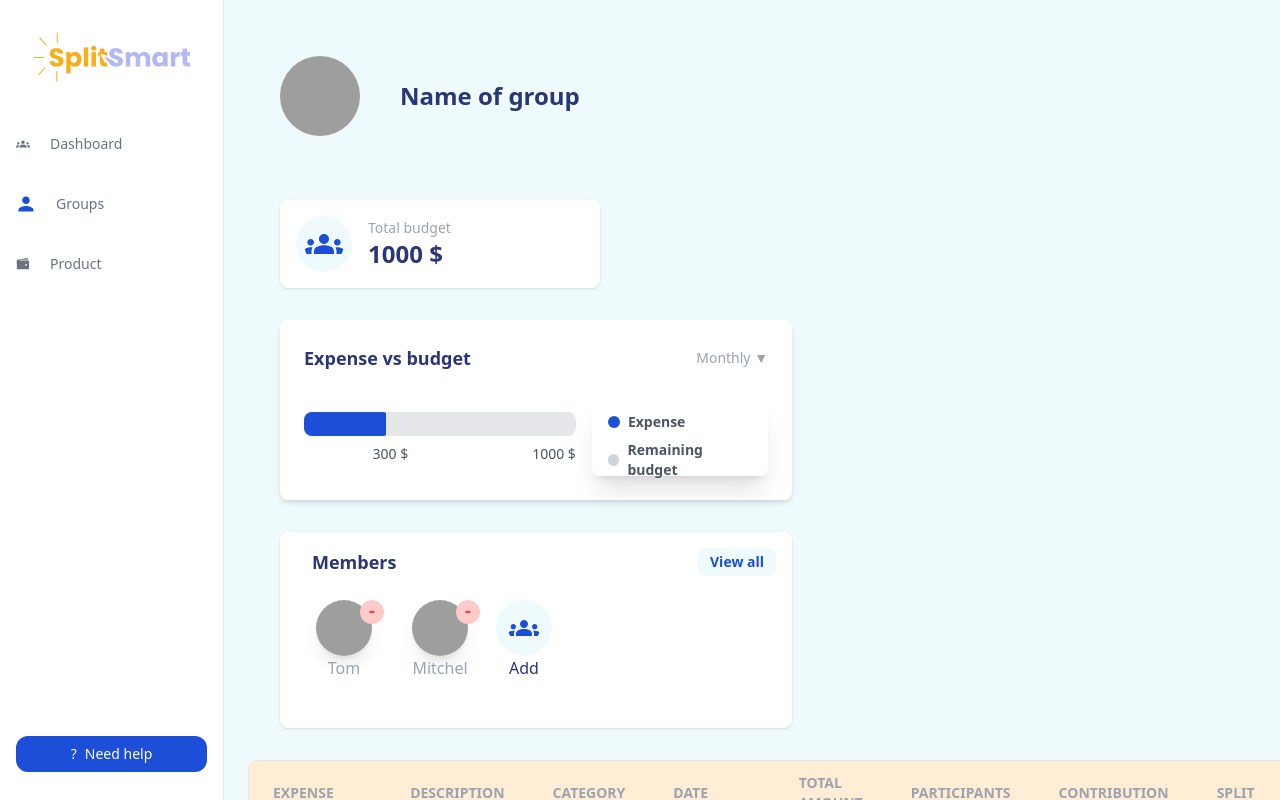
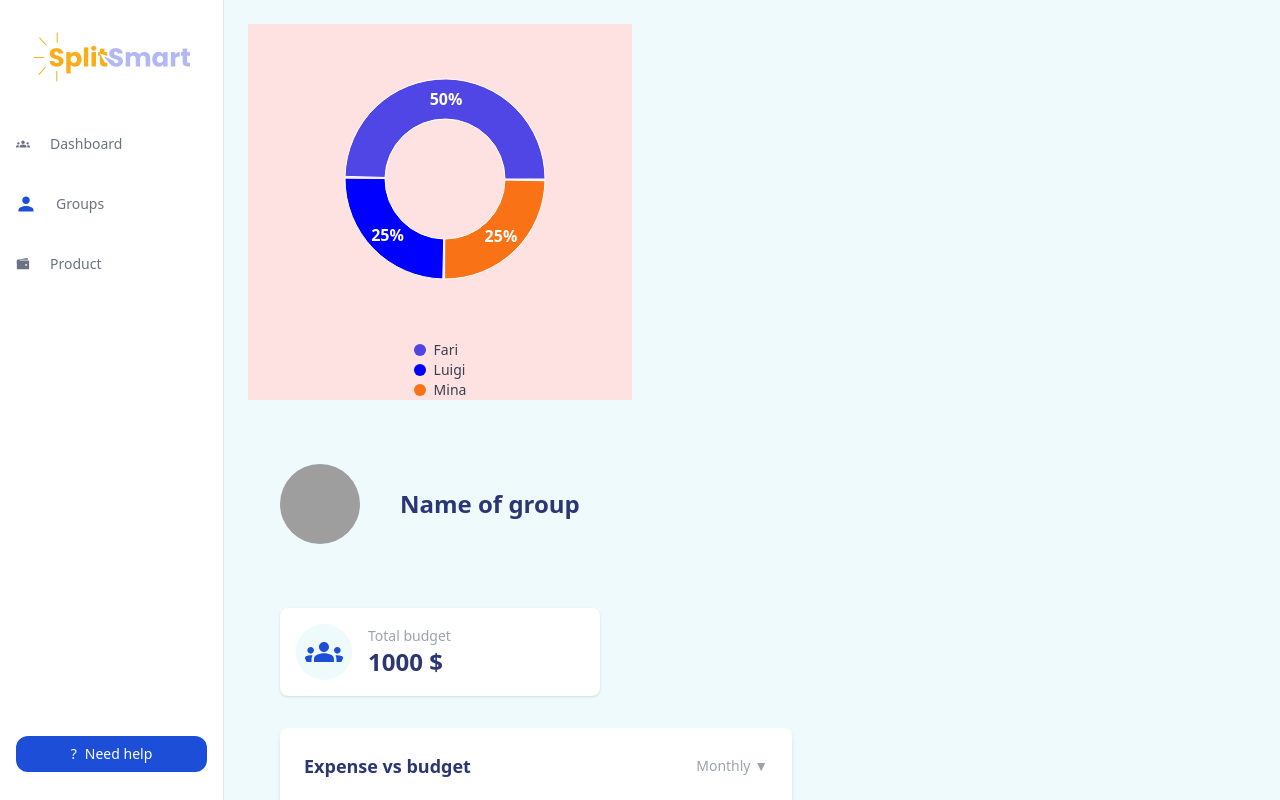
Before and after one commit to chingu-voyages/v51-tier2-team-22, a React (Vite) app in the folder expense-splitter/: page /groups in a window 1280 px wide. Shown: the top 800 px of the page. Built offline with nearby package versions, Linux system fonts and the light colour scheme; grey boxes are pictures that could not be loaded.

Commit message:
if applied, will ADD: new chart component that belong in Groups.jsx. recharts package was used

```diff
--- a/expense-splitter/package.json
+++ b/expense-splitter/package.json
@@ -15,7 +15,8 @@
     "react-dom": "^18.3.1",
     "react-icons": "^5.3.0",
     "react-redux": "^9.1.2",
-    "react-router-dom": "^6.26.2"
+    "react-router-dom": "^6.26.2",
+    "recharts": "^2.12.7"
   },
   "devDependencies": {
     "@eslint/js": "^9.9.0",
--- /dev/null
+++ b/expense-splitter/src/components/GroupChart.jsx
@@ -0,0 +1,97 @@
+import { PieChart, Pie, Cell } from "recharts";
+
+const data = [
+  { name: "Fari", value: 50 },
+  { name: "Luigi", value: 25 },
+  { name: "Mina", value: 25 },
+];
+
+const COLORS = ["#4F46E5", "blue", "#F97316"]; // Tailwind colors: blue-600, rose-300, orange-400
+
+const renderCustomizedLabel = ({
+  cx,
+  cy,
+  midAngle,
+  innerRadius,
+  outerRadius,
+  percent,
+}) => {
+  const radius = innerRadius + (outerRadius - innerRadius) * 0.5;
+  const x = cx + radius * Math.cos(-midAngle * (Math.PI / 180));
+  const y = cy + radius * Math.sin(-midAngle * (Math.PI / 180));
+
+  return (
+    <text
+      x={x}
+      y={y}
+      fill="#FFFFFF"
+      textAnchor="middle"
+      dominantBaseline="central"
+      className=" font-semibold"
+    >
+      {(percent * 100).toFixed(0)}%
+    </text>
+  );
+};
+
+function GroupChart() {
+  return (
+    <div className="flex flex-col items-center justify-center bg-red-100 w-96">
+      <PieChart width={300} height={300}>
+        <Pie
+          data={data}
+          cx={150}
+          cy={150}
+          innerRadius={60}
+          outerRadius={100}
+          fill="#8884d8"
+          paddingAngle={1}
+          dataKey="value"
+          labelLine={false}
+          label={renderCustomizedLabel}
+        >
+          {data.map((entry, index) => (
+            <Cell key={`cell-${index}`} fill={COLORS[index % COLORS.length]} />
+          ))}
+        </Pie>
+        {/* <Legend verticalAlign="bottom" align="center" height={50} /> */}
+      </PieChart>
+
+      {/* Custom legend */}
+      <div className="mt-4">
+        {data.map((entry, index) => (
+          <div key={index} className="flex items-center space-x-2">
+            <span
+              className="inline-block w-3 h-3 rounded-full"
+              style={{ backgroundColor: COLORS[index] }}
+            ></span>
+            <span className="text-sm text-gray-700">{entry.name}</span>
+          </div>
+        ))}
+      </div>
+    </div>
+  );
+}
+
+export default GroupChart;
+
+// CHART EXPLANATION CODE, "RECHARTS" PACKAGE IS USED FOR CHARTS
+// ----------------------------------------------------
+// <PieChart>: Defines the overall chart's width and height.
+
+// <Pie>:
+// -This component takes data and builds a donut chart based on the value field of each entry.
+// -cx and cy control the center of the pie chart.
+// -innerRadius and outerRadius control the donut's thickness.
+// -paddingAngle adds space between the slices.
+// -dataKey="value" is the key used to calculate the size of the pie slices (in this case, the value field).
+// -label shows the percentage labels inside the pie slices, using the renderCustomizedLabel function.
+// ----------------------
+// <Cell>:
+// -Each slice of the pie is rendered as a Cell, and each cell gets a color from the COLORS array.
+// -fill={COLORS[index % COLORS.length]} dynamically applies the color based on the index of each slice.
+// ----------------------
+// Legend Component (currently):
+
+// -It’s the built-in Recharts Legend placed at the bottom (verticalAlign="bottom") and center (align="center").
+// -This is currently active but will be replaced by a custom legend for better control.
--- a/expense-splitter/src/components/GroupExpenseBar.jsx
+++ b/expense-splitter/src/components/GroupExpenseBar.jsx
@@ -33,7 +33,7 @@ const ExpenseBar = ({ expense, budget }) => {
       </article>
 
         {/* legend */}
-        <article className="w-1/4 flex flex-col items-start space-y-2 p-4 w-52 h-20 rounded-lg bg-white shadow-xl">
+        <article className="flex flex-col items-start space-y-2 p-4 w-52 h-20 rounded-lg bg-white shadow-xl">
           <div className="flex items-center">
             <span className="w-3 h-3 rounded-full bg-primary mr-2"></span>
             <span className="text-sm font-semibold text-gray-600">Expense</span>
--- a/expense-splitter/src/pages/Groups.jsx
+++ b/expense-splitter/src/pages/Groups.jsx
@@ -1,3 +1,4 @@
+import GroupChart from "../components/GroupChart";
 import ExpenseBar from "../components/GroupExpenseBar";
 import GroupExpenseTable from "../components/GroupExpenseTable";
 import GroupMembers from "../components/GroupMembers";
@@ -7,14 +8,14 @@ import GroupSmallExpenseCard from "../components/GroupSmallExpenseCard";
 function Groups() {
   return (
     <div className="flex flex-col gap-8 m-6">
+      <GroupChart />
       <GroupName />
       <GroupSmallExpenseCard />
-      <ExpenseBar expense={300} budget={1000} />
+      <ExpenseBar expense={900} budget={1000} />
       <GroupMembers />
       <GroupExpenseTable />
     </div>
   );
-
 }
 
 export default Groups;
```
Also changed, not shown: 1 other file (tests, documents, lock files or other folders).
